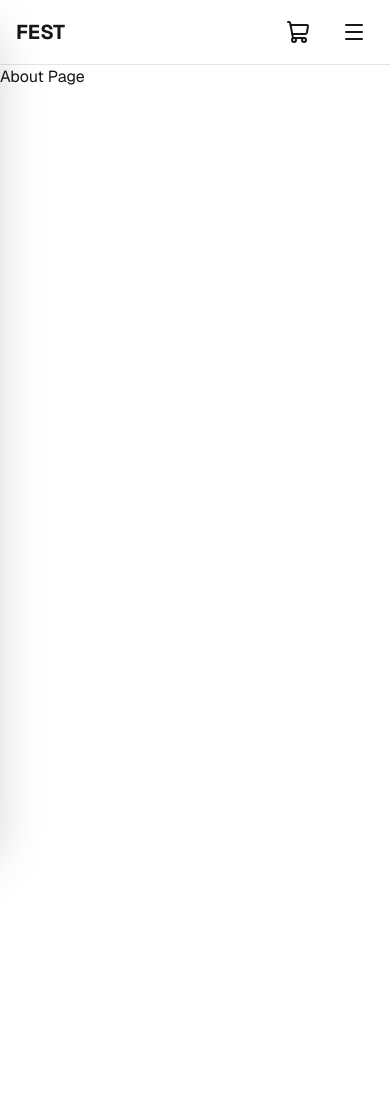
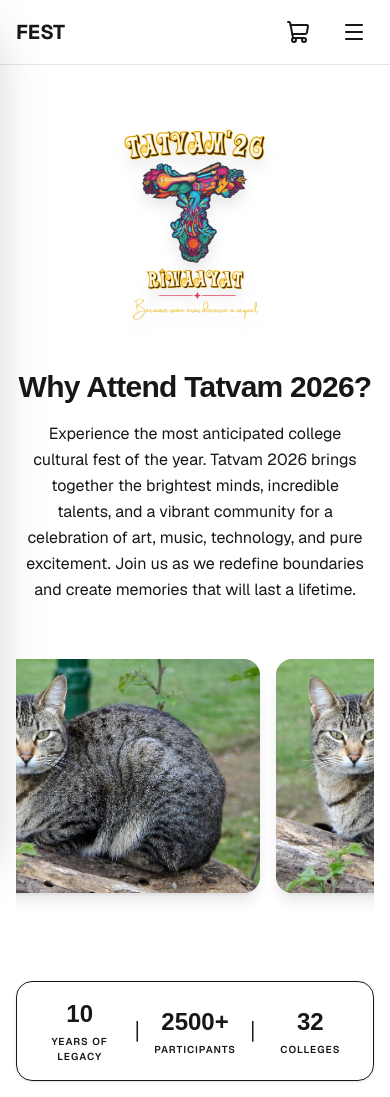
Before and after one commit to perplexingpasta/tatvam2026, a Next.js app: page /about in a window 390 px wide. Shown: the top 1097 px of the page. Before the commit the page ends 844 px from the top, so only its background shows below. Built offline with nearby package versions, Linux system fonts and the light colour scheme; a web font is replaced by a local one.

Commit message:
made /about page. added auto scroll to the image carousel

```diff
--- a/app/about/page.tsx
+++ b/app/about/page.tsx
@@ -1,3 +1,139 @@
+"use client";
+
+import Image from 'next/image';
+import { useEffect, useRef } from 'react';
+
 export default function AboutPage() {
-  return <div>About Page</div>;
+  const carouselRef = useRef<HTMLDivElement>(null);
+
+  useEffect(() => {
+    const interval = setInterval(() => {
+      if (carouselRef.current) {
+        const { scrollLeft, scrollWidth, clientWidth, children } = carouselRef.current;
+
+        if (children.length > 0) {
+          // Determine the width of one step (element width + gap)
+          const firstChild = children[0] as HTMLElement;
+          let step = firstChild.offsetWidth;
+
+          if (children.length > 1) {
+            const secondChild = children[1] as HTMLElement;
+            step = secondChild.offsetLeft - firstChild.offsetLeft;
+          }
+
+          const maxScrollLeft = scrollWidth - clientWidth;
+
+          // If scrolled to the end (allowing a small 10px margin of error), reset to start
+          if (scrollLeft >= maxScrollLeft - 10) {
+            carouselRef.current.scrollTo({ left: 0, behavior: 'smooth' });
+          } else {
+            carouselRef.current.scrollBy({ left: step, behavior: 'smooth' });
+          }
+        }
+      }
+    }, 4000);
+
+    return () => clearInterval(interval);
+  }, []);
+
+  return (
+    <main className="max-w-7xl mx-auto px-4 sm:px-6 lg:px-8 py-8 md:py-20 w-full overflow-x-hidden">
+      {/* Centrally placed logo */}
+      <div className="flex justify-center mb-8 md:mb-16">
+        <Image
+          src="/logo-350kb.png"
+          alt="Tatvam 2026 Logo"
+          width={400}
+          height={400}
+          className="w-48 md:w-100 h-auto drop-shadow-xl"
+          priority
+        />
+      </div>
+
+      {/* Why attend paragraph */}
+      <div className="text-center mb-12 md:mb-24 max-w-4xl mx-auto">
+        <h2 className="text-3xl md:text-5xl font-bold font-heading mb-4 md:mb-6 text-primary tracking-tight">
+          Why Attend Tatvam 2026?
+        </h2>
+        <p className="text-base md:text-xl text-muted-foreground leading-relaxed px-2 md:px-0 mx-auto">
+          Experience the most anticipated college cultural fest of the year. Tatvam 2026 brings together the brightest minds, incredible talents, and a vibrant community for a celebration of art, music, technology, and pure excitement. Join us as we redefine boundaries and create memories that will last a lifetime.
+        </p>
+      </div>
+
+      {/* Image Carousel (Scroll Snap) */}
+      <div className="mb-16 md:mb-32">
+        <div
+          ref={carouselRef}
+          className="flex overflow-x-auto snap-x snap-mandatory gap-4 md:gap-6 pb-6 pt-2 no-scrollbar"
+        >
+          {[1, 2, 3, 4, 5].map((item) => (
+            <div
+              key={item}
+              className="snap-center shrink-0 w-[80vw] sm:w-[60vw] md:w-[45vw] lg:w-[35vw] aspect-4/3 sm:aspect-video relative rounded-2xl md:rounded-3xl overflow-hidden shadow-lg transition-transform hover:scale-[1.02] duration-300"
+            >
+              <Image
+                src="/about.jpg"
+                alt={`Tatvam Highlight ${item}`}
+                fill
+                className="object-cover"
+                sizes="(max-width: 640px) 80vw, (max-width: 768px) 60vw, (max-width: 1024px) 45vw, 35vw"
+              />
+            </div>
+          ))}
+        </div>
+      </div>
+
+      {/* Stats Section */}
+      <div className="flex flex-row justify-center items-center gap-2 sm:gap-6 md:gap-12 mb-16 md:mb-32 bg-card/50 backdrop-blur-sm p-4 md:p-8 rounded-2xl md:rounded-3xl shadow-sm border border-border/50">
+        <div className="text-center flex-1">
+          <div className="text-2xl sm:text-4xl md:text-6xl font-bold font-heading text-primary mb-1 md:mb-3">10</div>
+          <div className="text-[10px] sm:text-xs md:text-base text-muted-foreground font-semibold uppercase tracking-widest">Years of Legacy</div>
+        </div>
+        <div className="text-2xl sm:text-4xl md:text-6xl font-light text-border/50">|</div>
+        <div className="text-center flex-1">
+          <div className="text-2xl sm:text-4xl md:text-6xl font-bold font-heading text-primary mb-1 md:mb-3">2500+</div>
+          <div className="text-[10px] sm:text-xs md:text-base text-muted-foreground font-semibold uppercase tracking-widest">Participants</div>
+        </div>
+        <div className="text-2xl sm:text-4xl md:text-6xl font-light text-border/50">|</div>
+        <div className="text-center flex-1">
+          <div className="text-2xl sm:text-4xl md:text-6xl font-bold font-heading text-primary mb-1 md:mb-3">32</div>
+          <div className="text-[10px] sm:text-xs md:text-base text-muted-foreground font-semibold uppercase tracking-widest">Colleges</div>
+        </div>
+      </div>
+
+      {/* Bottom Content Section */}
+      <div className="grid grid-cols-1 lg:grid-cols-2 gap-8 lg:gap-20 items-center">
+        <div className="relative w-full aspect-square sm:aspect-4/3 lg:aspect-square xl:aspect-4/3 rounded-2xl md:rounded-3xl overflow-hidden shadow-2xl order-1 lg:order-1">
+          <Image
+            src="/about.jpg"
+            alt="Tatvam Community"
+            fill
+            className="object-cover"
+            sizes="(max-width: 1024px) 100vw, 50vw"
+          />
+        </div>
+        <div className="order-2 lg:order-2 space-y-4 md:space-y-6">
+          <h2 className="text-3xl md:text-4xl font-bold font-heading text-primary tracking-tight">
+            Our Riwaayat, Our Story
+          </h2>
+          <p className="text-base md:text-xl text-muted-foreground leading-relaxed">
+            From humble beginnings to becoming the regions premier cultural destination, our journey has been fueled by the unwavering passion of our student body. Every year, we aim higher, pushing the envelope of creativity and inclusivity.
+          </p>
+          <p className="text-base md:text-xl text-muted-foreground leading-relaxed">
+            Whether you are a competitive dancer, an avid gamer, or someone looking to enjoy the spectacular pro-shows, Tatvam provides a stage for everyone. Because some eras deserve a sequel, and this one is yours to write.
+          </p>
+        </div>
+      </div>
+
+      <style dangerouslySetInnerHTML={{__html: `
+        .no-scrollbar::-webkit-scrollbar {
+          display: none;
+        }
+        .no-scrollbar {
+          -ms-overflow-style: none;
+          scrollbar-width: none;
+        }
+      `}} />
+    </main>
+  );
 }
```
Also changed, not shown: public/about.jpg (added), public/logo-350kb.png (added).
